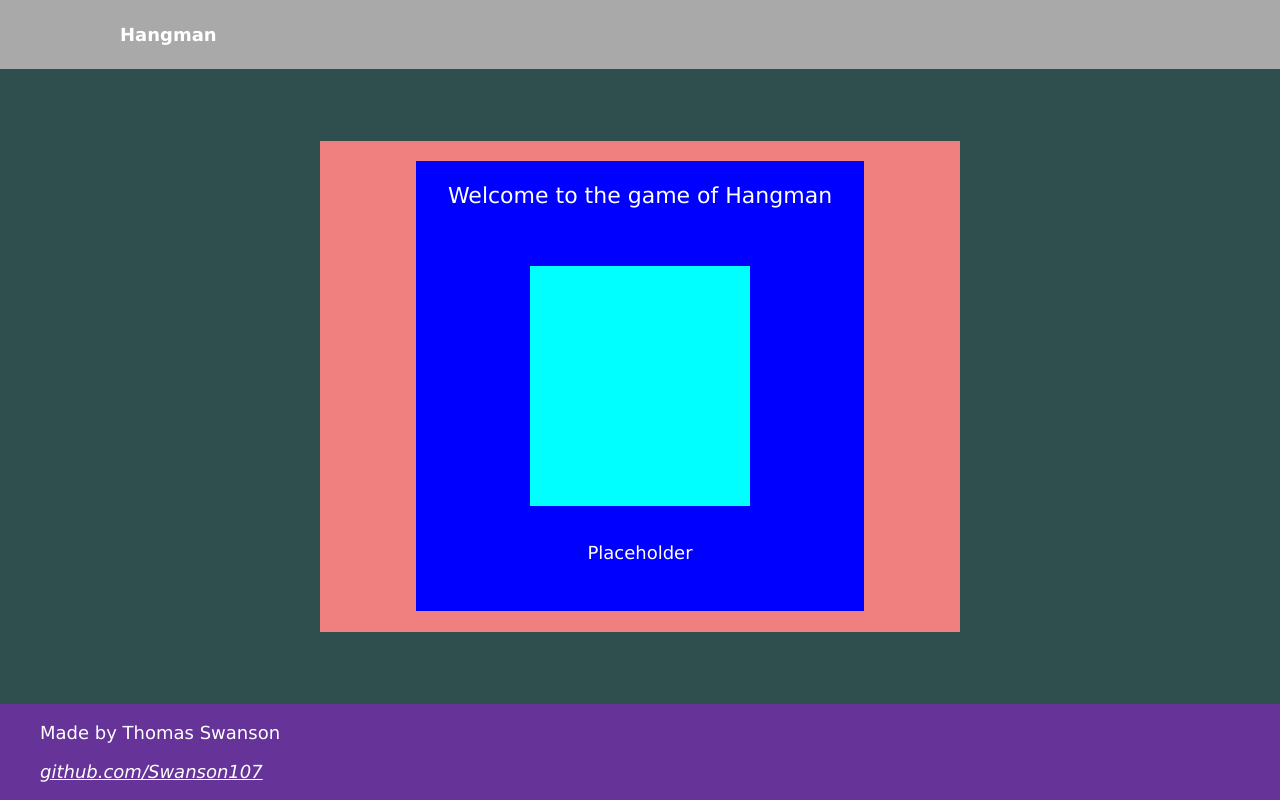
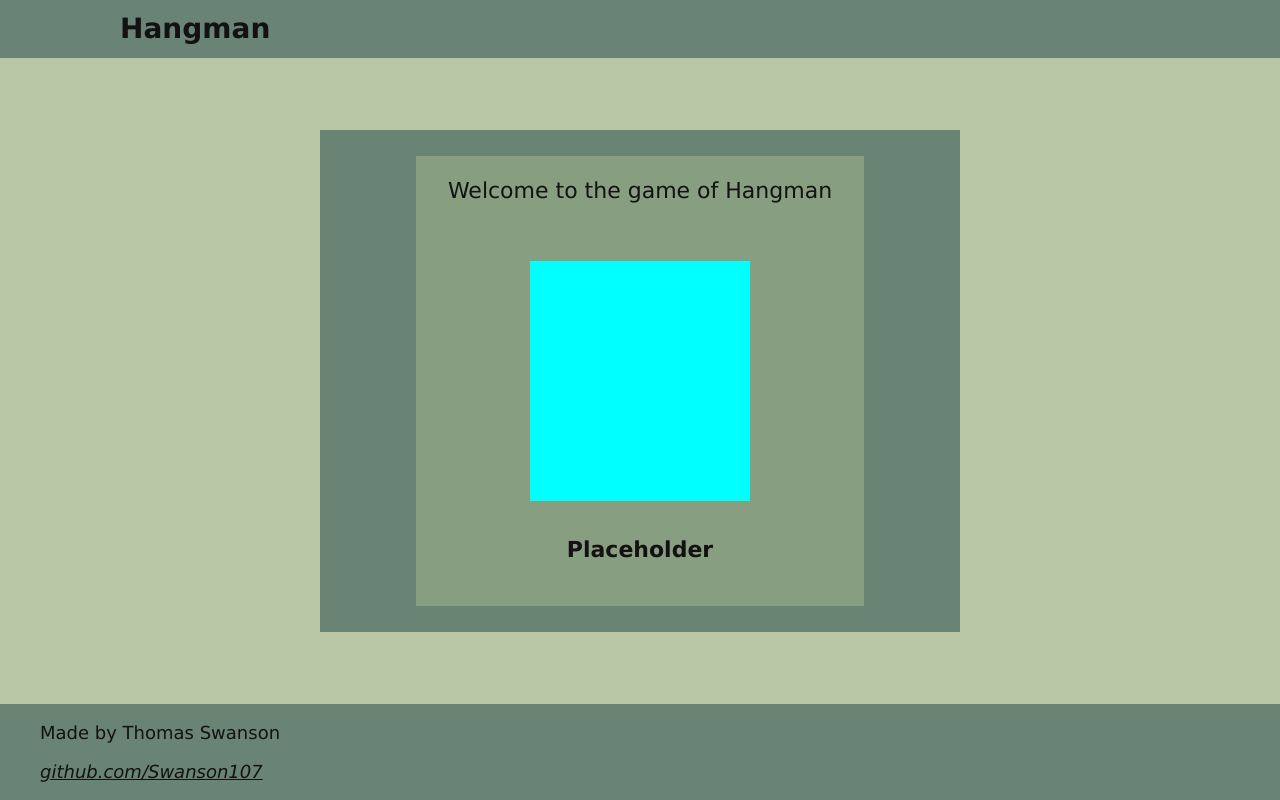
Before and after one commit to Swanson107/hangman, a plain HTML site: page index.html in a window 1280 px wide. Drawn offline with Linux system fonts and the light colour scheme.

Commit message:
Change color palette

```diff
--- a/styles.css
+++ b/styles.css
@@ -1,7 +1,7 @@
 html,
 body{
-    background-color : darkslategray;
-    color: white;
+    background-color : #BAC7A7;
+    color: #131212;
     font-family:'Lucida Sans', 'Lucida Sans Regular', 'Lucida Grande', 'Lucida Sans Unicode', Geneva, Verdana, sans-serif;
     margin: auto;
     font-size: 18px;
@@ -11,20 +11,24 @@ body {
     flex-direction: column;
     min-height: 100vh;
 }
-a{color: white;}
+a{color: #131212;}
 
 
 .header {
-    background-color: darkgray;
+    background-color: #698474;
     display: flex;
     justify-content: start;
+    align-items: center;;
+    max-height: 3.2rem;
 }
 #title {
     margin-left : 120px;
+    font-family: ;
+    font-size: 28px;
 }
 
 .content {
-    background-color: lightcoral;
+    background-color: #698474;
     display: flex;
     flex-direction: column;
     justify-content: center;
@@ -36,12 +40,21 @@ a{color: white;}
 }
 
 .game-container {
-    background-color: blue;
+    background-color: #889E81;
+    color: #131212;
     width: 70%;
     height: 25rem;
     display: flex;
     flex-direction: column;
     align-items: center;;
+}
+.game-container p{
+    font-weight: 500;
+}
+
+#answer{
+    font-weight:bolder;
+    font-size: 22px;
 }
 
 #welcome {
@@ -63,7 +76,7 @@ a{color: white;}
 }
 
 .footer {
-    background-color: rebeccapurple;
+    background-color: #698474;
 }
 
 .footer p{
```
